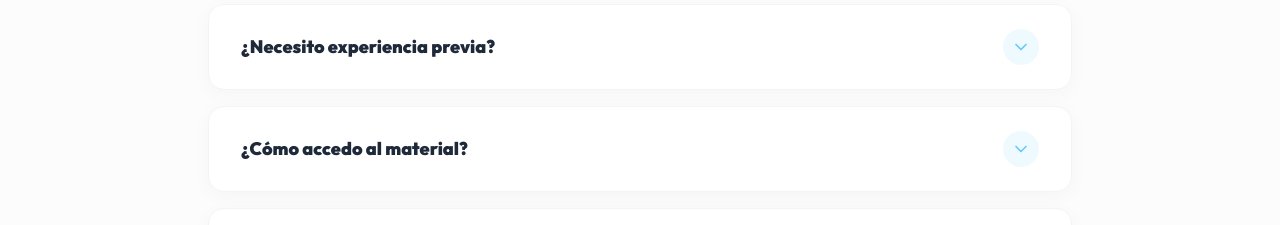
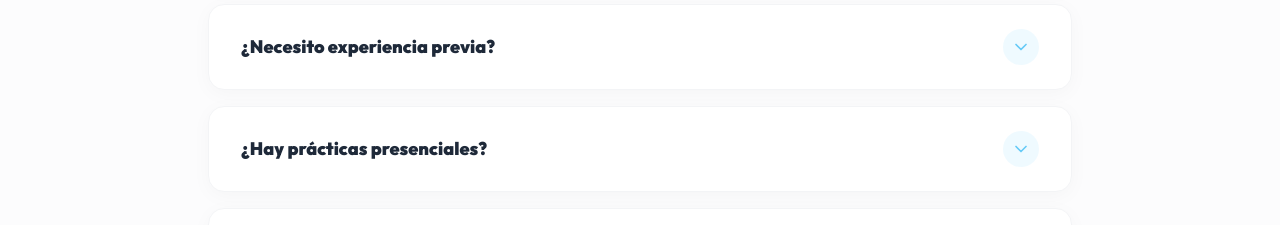
Before and after one commit to juan345ot/ProyectoPaginaCurso, a React (Vite) app: page / in a window 1280 px wide. Shown: the part 4780-5005 px from the top of the page. Built offline with nearby package versions, Linux system fonts and the light colour scheme.

Commit message:
Update FAQ content with user provided text

```diff
--- a/src/constants/data.js
+++ b/src/constants/data.js
@@ -23,19 +23,19 @@ export const NAV_LINKS = [
 export const FAQ_DATA = [
     {
         question: "¿Tengo que conectarme en vivo?",
-        answer: "No. Las clases quedan grabadas para que las veas cuando quieras, lo que te permite organizar tus horarios con total libertad."
+        answer: "No. Las clases quedan grabadas para que las veas cuando quieras."
     },
     {
         question: "¿Necesito experiencia previa?",
-        answer: "No. La formación está pensada desde un nivel inicial, ideal para quienes aman a los animales y quieren comenzar su camino profesional."
+        answer: "No. La formación está pensada desde nivel inicial."
     },
     {
-        question: "¿Cómo accedo al material?",
-        answer: "Una vez inscripto, recibirás tus claves de acceso a nuestra plataforma online donde encontrarás todos los módulos y recursos."
+        question: "¿Hay prácticas presenciales?",
+        answer: ""
     },
     {
         question: "¿El certificado tiene validez?",
-        answer: "Al finalizar, recibís el certificado institucional de INAVET. Además, tenés la opción de tramitar la certificación de la Cámara Argentina para la Formación Profesional."
+        answer: "El certificado INAVET es institucional. La certificación UTN será opcional en caso de confirmarse."
     }
 ];
 
```
